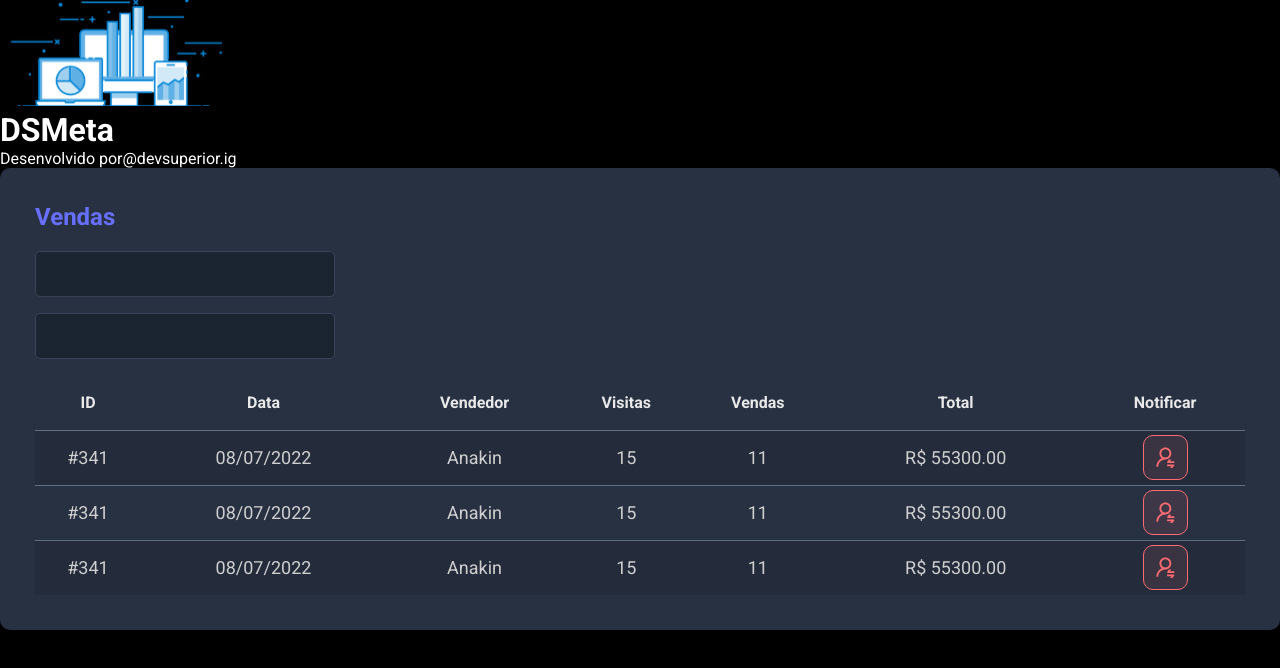
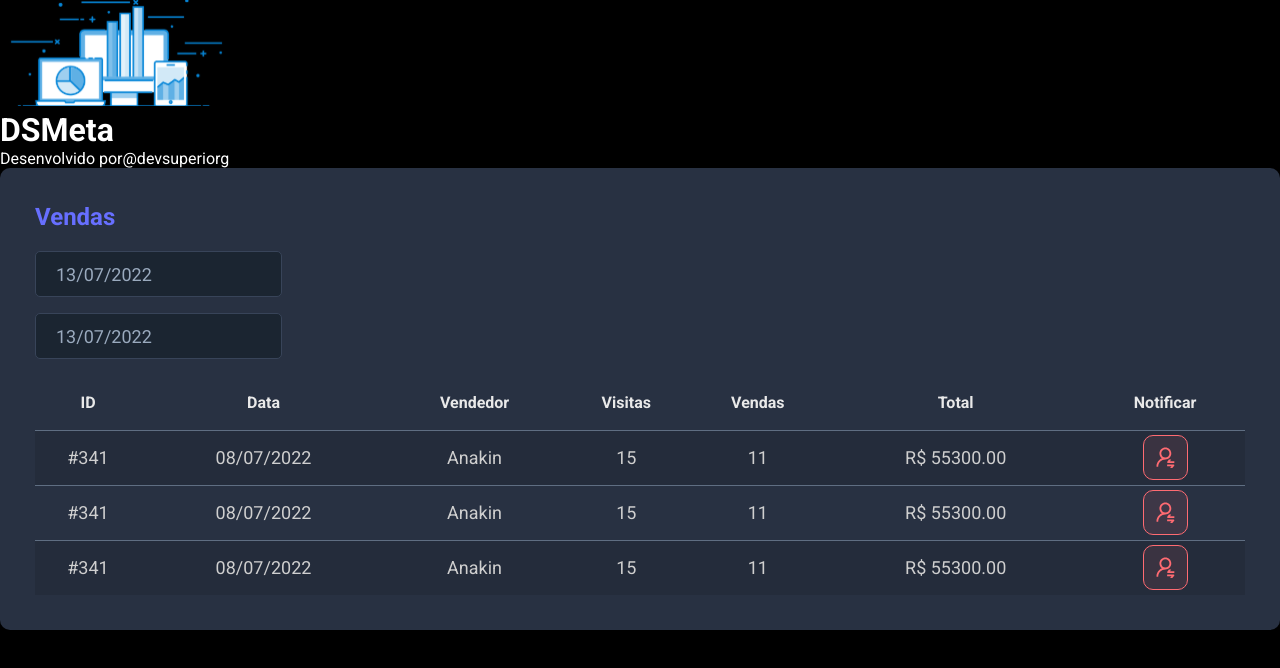
Before and after one commit to kennedybrito/ProjetoSpringBoot_React, a React (Vite) app in the folder frontend/: page / in a window 1280 px wide. Shown: the top 668 px of the page. Built offline with nearby package versions, Linux system fonts and the light colour scheme.

Commit message:
componente datepicker

```diff
--- a/frontend/package.json
+++ b/frontend/package.json
@@ -8,7 +8,9 @@
     "preview": "vite preview"
   },
   "dependencies": {
+    "@types/react-datepicker": "4.4.2",
     "react": "^18.0.0",
+    "react-datepicker": "4.8.0",
     "react-dom": "^18.0.0"
   },
   "devDependencies": {
--- a/frontend/src/components/Header/index.tsx
+++ b/frontend/src/components/Header/index.tsx
@@ -8,7 +8,7 @@
                 <h1>DSMeta</h1>
                 <p>
                     Desenvolvido por
-                    <a href="https://www.instagram.com/devsuperior.ig">@devsuperior.ig</a>
+                    <a href="https://www.instagram.com/devsuperior.ig">@devsuperiorg</a>
                 </p>
             </div>
         </header >
--- a/frontend/src/components/SalesCard/index.tsx
+++ b/frontend/src/components/SalesCard/index.tsx
@@ -1,15 +1,26 @@
 import NotificationButton from '../NotificationButton'
 import './styles.css'
+import DatePicker from "react-datepicker";
+import "react-datepicker/dist/react-datepicker.css";
 function SalesCard() {
     return (
         <div className="dsmeta-card" >
             <h2 className="dsmeta-sales-title">Vendas</h2>
             <div>
                 <div className="dsmeta-form-control-container">
-                    <input className="dsmeta-form-control" type="text" />
-                </div>
+                    <DatePicker
+                        selected={new Date()}
+                        onChange={(date: Date) => { }}
+                        className="dsmeta-form-control"
+                        dateFormat="dd/MM/yyyy"
+                    />                </div>
                 <div className="dsmeta-form-control-container">
-                    <input className="dsmeta-form-control" type="text" />
+                    <DatePicker
+                        selected={new Date()}
+                        onChange={(date: Date) => { }}
+                        className="dsmeta-form-control"
+                        dateFormat="dd/MM/yyyy"
+                    />
                 </div>
             </div>
 
```
Also changed, not shown: 1 other file (tests, documents, lock files or other folders).
